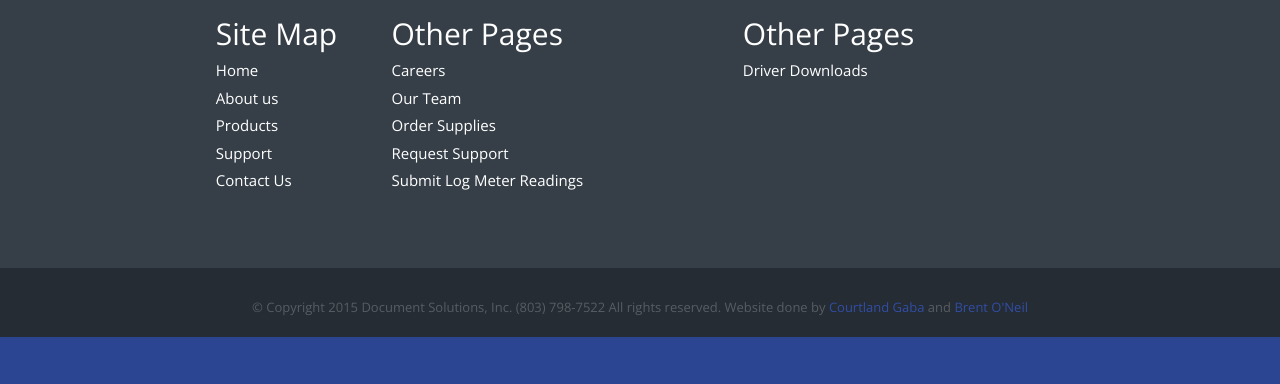
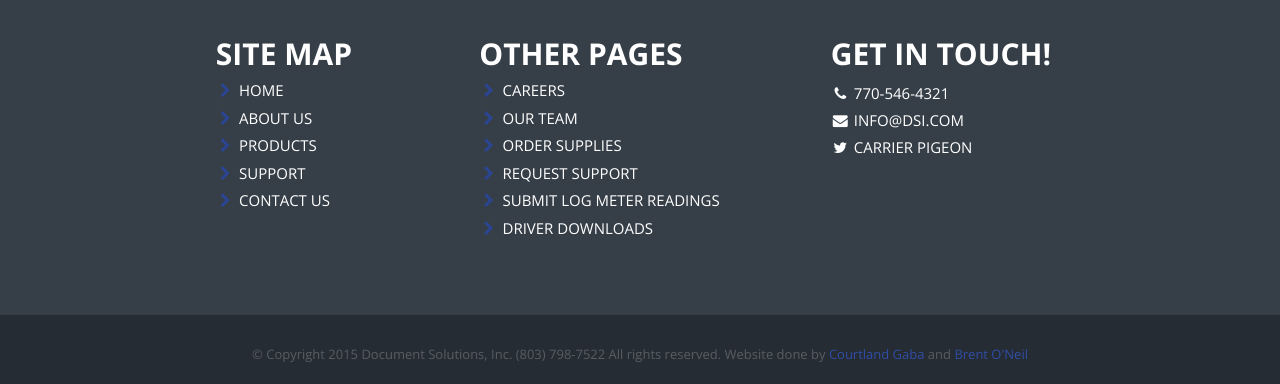
Before and after one commit to courtlandgaba/DSI-1, a website: page index.html in a window 1280 px wide. Shown: the part 4624-5008 px from the top of the page. Before the commit the page ends 4961 px from the top, so only its background shows below. Drawn offline with nearby package versions, Linux system fonts and the light colour scheme; files that its build step writes are made by us from their sources.

Commit message:
More additions to footer. Added contact info

```diff
--- a/assets/styles/scss/_footer.scss
+++ b/assets/styles/scss/_footer.scss
@@ -1,17 +1,52 @@
 footer {
   background-color: #363f48;
   color: $white;
-  padding-top: 40px;
+  padding-top: 60px;
   padding-bottom: 40px;
+  a {
+    color: $white;
+    position: relative;
+    text-transform: uppercase;
+    &:hover {
+      color: $white;
+      text-decoration: none;
+      &:after {
+        transform: scaleX(1);
+      }
+    }
+    &:after {
+      content: ' ';
+      position: absolute;
+      bottom: -1px;
+      left: 0px;
+      height: 1px;
+      width: 100%;
+      transform-origin: left;
+      transform: scaleX(0);
+      background-color: $white;
+      transition: transform .3s ease-out;
+    }
+  }
+  h2 {
+    font-weight: 600;
+    text-transform: uppercase;
+  }
 }
 
 ul.footer-links {
+  i.fa-chevron-right {
+    color: $blue;
+    transition: color .3s ease-out;
+  }
   li {
     margin-bottom: 6px;
+    &:hover > i {
+      color:$white;
+    }
   }
   li > a {
     position: relative;
-    color: $white;
+    text-transform: uppercase;
     &:hover {
       color: $white;
       text-decoration: none;
@@ -35,9 +70,7 @@ ul.footer-links {
   &:hover a {
     color: darken($white, 50%);
   }
-  h2 {
-    color: white;
-  }
+
 }
 
 .row-footer {
--- a/index.html
+++ b/index.html
@@ -351,31 +351,39 @@
   <footer>
     <div class="container">
       <div class="row row-footer">
-        <div class="col-md-2 col-md-offset-1">
+        <div class="col-md-3 col-md-offset-1">
           <h2>Site Map</h2>
           <ul class="footer-links">
-            <li><a href="index.html">Home</a></li>
-            <li><a href="about.html">About us</a></li>
-            <li><a href="products.html">Products</a></li>
-            <li><a href="order-supplies.html">Support</a></li>
-            <li><a href="contact.html">Contact Us</a></li>
+            <li><i class="fa fa-fw fa-chevron-right"></i> <a href="index.html">Home</a></li>
+            <li><i class="fa fa-fw fa-chevron-right"></i> <a href="about.html">About us</a></li>
+            <li><i class="fa fa-fw fa-chevron-right"></i> <a href="products.html">Products</a></li>
+            <li><i class="fa fa-fw fa-chevron-right"></i> <a href="order-supplies.html">Support</a></li>
+            <li><i class="fa fa-fw fa-chevron-right"></i> <a href="contact.html">Contact Us</a></li>
           </ul>
         </div>
         <div class="col-md-4">
           <h2>Other Pages</h2>
           <ul class="footer-links">
-            <li><a href="career.html">Careers</a></li>
-            <li><a href="team.html">Our Team</a></li>
-            <li><a href="order-supplies.html">Order Supplies</a></li>
-            <li><a href="request-support.html">Request Support</a></li>
-            <li><a href="log-meter-readings.html">Submit Log Meter Readings</a></li>
+            <li><i class="fa fa-fw fa-chevron-right"></i> <a href="career.html">Careers</a></li>
+            <li><i class="fa fa-fw fa-chevron-right"></i> <a href="team.html">Our Team</a></li>
+            <li><i class="fa fa-fw fa-chevron-right"></i> <a href="order-supplies.html">Order Supplies</a></li>
+            <li><i class="fa fa-fw fa-chevron-right"></i> <a href="request-support.html">Request Support</a></li>
+            <li><i class="fa fa-fw fa-chevron-right"></i> <a href="log-meter-readings.html">Submit Log Meter Readings</a></li>
+            <li><i class="fa fa-fw fa-chevron-right"></i> <a href="driver-downloads.html">Driver Downloads</a></li>
           </ul>
         </div>
-        <div class="col-md-4">
-          <h2>Other Pages</h2>
-          <ul class="footer-links">
-            <li><a href="driver-downloads.html">Driver Downloads</a></li>
-          </ul>
+        <div class="col-md-3">
+          <h2>Get in touch!</h2>
+          <span class="address-line">
+            <i class="fa fa-fw fa-phone"></i> <a href="tel:555-555-5555">770-546-4321</a>
+          </span>
+          <span class="address-line">
+            <i class="fa fa-fw fa-envelope"></i> <a href="mailto:info@DSI.com">info@DSI.com</a>
+          </span>
+          <span class="address-line">
+            <i class="fa fa-fw fa-twitter"></i> <a href="http://www.pigeongram.com/" target="_blank">Carrier Pigeon</a>
+            </i>
+          </span>
         </div>
       </div>
     </div>
```
Also changed, not shown: assets/styles/css/main.css (added), 1 other file.
